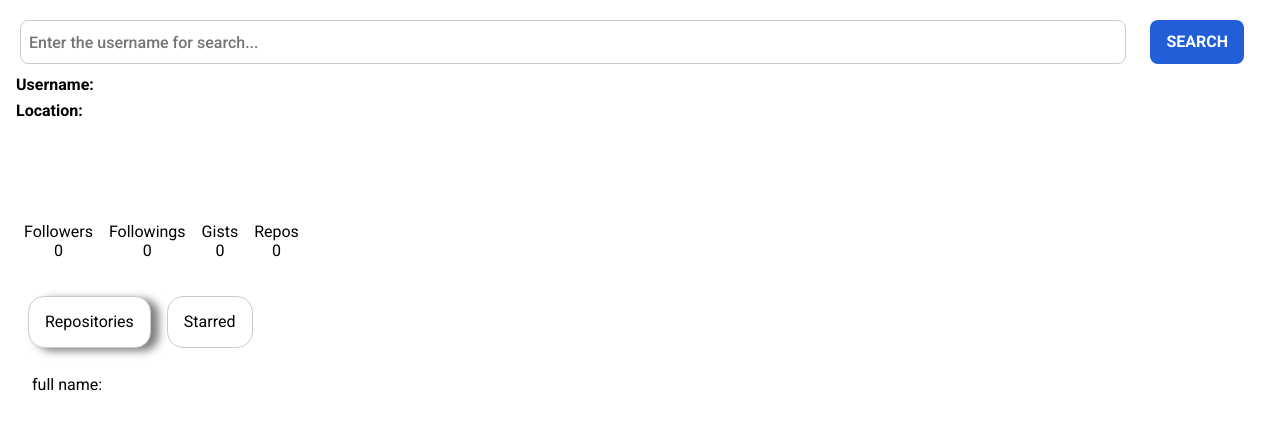
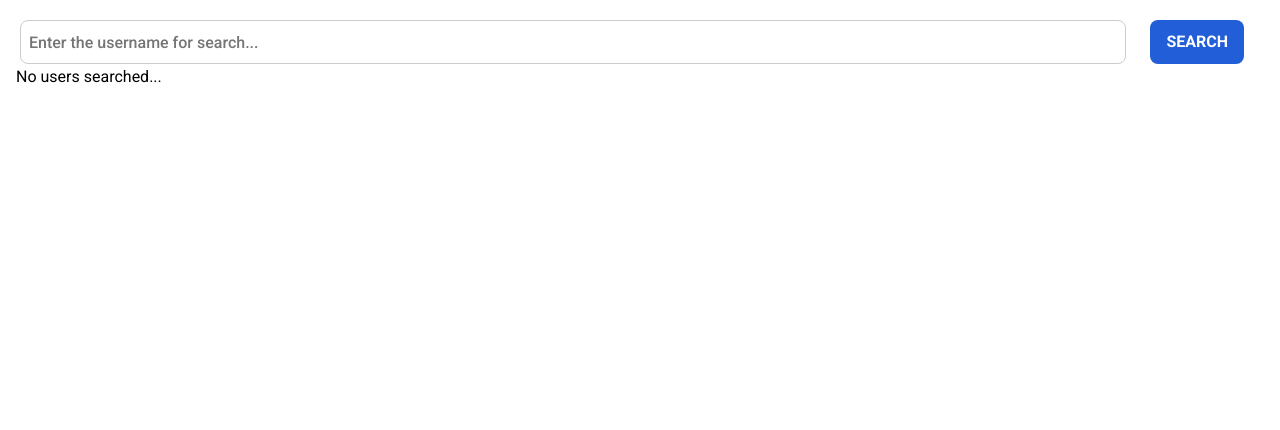
Before and after one commit to RafaMT93/Github-API-Interface, a React (Create React App) app: page / in a window 1280 px wide. Shown: the top 430 px of the page. Built offline with nearby package versions, Linux system fonts and the light colour scheme.

Commit message:
Users Search and complete interface added

```diff
--- a/src/App.js
+++ b/src/App.js
@@ -2,20 +2,29 @@ import React from 'react';
 import Layout from './components/Layout';
 import Profile from './components/Profile';
 import Repositories from './components/Repositories';
-import { ResetCss } from './global/ResetCss';
-import GithubProvider from './providers/GithubProvider';
+import useGithub from './hooks/useGithub';
+import NoSearch from './components/NoSearch';
 
 function App() {
+  const { githubState } = useGithub();
+
   return (
-    <main>
-      <GithubProvider>
-        <ResetCss />
-        <Layout>
-          <Profile />
-          <Repositories />
-        </Layout>
-      </GithubProvider>
-    </main>
+    <Layout>
+      {githubState.hasUser ? (
+        <>
+          {githubState.loading ? (
+            <>
+              <Profile />
+              <Repositories />
+            </>
+          ) : (
+            <p>Loading...</p>
+          )}
+        </>
+      ) : (
+        <NoSearch />
+      )}
+    </Layout>
   );
 }
 
--- /dev/null
+++ b/src/Providers.jsx
@@ -0,0 +1,17 @@
+import React from 'react';
+import { ResetCss } from './global/ResetCss';
+import GithubProvider from './providers/GithubProvider';
+import App from './App';
+
+const Providers = () => {
+  return (
+    <main>
+      <GithubProvider>
+        <ResetCss />
+        <App />
+      </GithubProvider>
+    </main>
+  );
+};
+
+export default Providers;
--- /dev/null
+++ b/src/components/NoSearch.jsx
@@ -0,0 +1,8 @@
+import React from 'react';
+import { WrapperNoSearch } from './styled';
+
+const NoSearch = () => {
+  return <WrapperNoSearch>No users searched...</WrapperNoSearch>;
+};
+
+export default NoSearch;
--- a/src/components/styled.jsx
+++ b/src/components/styled.jsx
@@ -170,3 +170,9 @@ export const WrapperHeader = styled.div`
     }
   }
 `;
+
+//NoSearch.jsx
+
+export const WrapperNoSearch = styled.div`
+  margin: auto;
+`;
--- a/src/index.js
+++ b/src/index.js
@@ -1,10 +1,10 @@
 import React from 'react';
 import ReactDOM from 'react-dom';
-import App from './App';
+import Providers from './Providers';
 
 ReactDOM.render(
   <React.StrictMode>
-    <App />
+    <Providers />
   </React.StrictMode>,
   document.getElementById('root'),
 );
--- a/src/providers/GithubProvider.jsx
+++ b/src/providers/GithubProvider.jsx
@@ -10,6 +10,7 @@ export const GithubContext = React.createContext({
 
 const GithubProvider = ({ children }) => {
   const [githubState, setGithubState] = React.useState({
+    hasUser: false,
     loading: false,
     user: {
       login: undefined,
@@ -29,9 +30,11 @@ const GithubProvider = ({ children }) => {
   });
 
   const getUser = (username) => {
-    API.get(`users/${username}`).then(({ data }) =>
+    API.get(`users/${username}`)
+      .then(({ data }) =>
         setGithubState((prevState) => ({
           ...prevState,
+          hasUser: true,
           user: {
             login: data.login,
             name: data.name,
@@ -46,7 +49,13 @@ const GithubProvider = ({ children }) => {
             public_repos: data.public_repos,
           },
         })),
-    );
+      )
+      .finally(() => {
+        setGithubState((prevState) => ({
+          ...prevState,
+          loading: !prevState.loading,
+        }));
+      });
   };
 
   const contextValue = {
```
Lines whose indentation alone changed are shown as unchanged.
